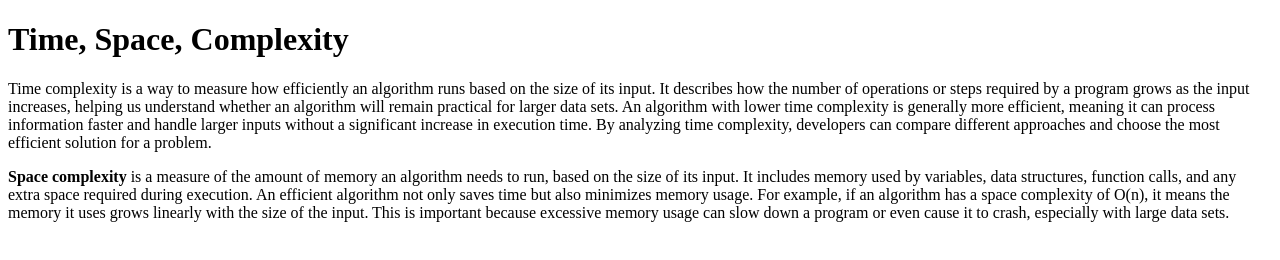
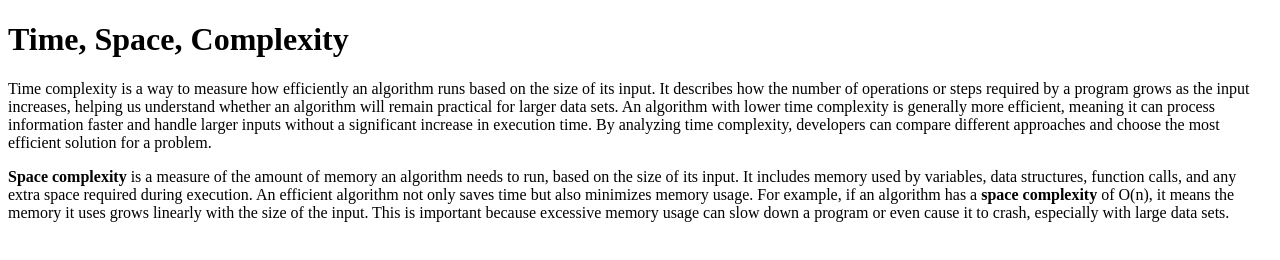
Before and after one commit to acciojob/time-and-space-complexity-avirajsahani, a website: page main.html in a window 1280 px wide. Drawn offline with Linux system fonts and the light colour scheme.

Commit message:
created a submission

```diff
--- a/main.html
+++ b/main.html
@@ -10,7 +10,7 @@
 
   <h1>Time, Space, Complexity</h1>
   <p>Time complexity is a way to measure how efficiently an algorithm runs based on the size of its input. It describes how the number of operations or steps required by a program grows as the input increases, helping us understand whether an algorithm will remain practical for larger data sets. An algorithm with lower time complexity is generally more efficient, meaning it can process information faster and handle larger inputs without a significant increase in execution time. By analyzing time complexity, developers can compare different approaches and choose the most efficient solution for a problem.</p>
-  <p><b>Space complexity</b> is a measure of the amount of memory an algorithm needs to run, based on the size of its input. It includes memory used by variables, data structures, function calls, and any extra space required during execution. An efficient algorithm not only saves time but also minimizes memory usage. For example, if an algorithm has a space complexity of O(n), it means the memory it uses grows linearly with the size of the input. This is important because excessive memory usage can slow down a program or even cause it to crash, especially with large data sets.</p>
+  <p><b>Space complexity</b> is a measure of the amount of memory an algorithm needs to run, based on the size of its input. It includes memory used by variables, data structures, function calls, and any extra space required during execution. An efficient algorithm not only saves time but also minimizes memory usage. For example, if an algorithm has a <b>space complexity</b> of O(n), it means the memory it uses grows linearly with the size of the input. This is important because excessive memory usage can slow down a program or even cause it to crash, especially with large data sets.</p>
 
 	<!-- the entire body must be written by student -->
     <script type="text/javascript" src="./script.js">
```
